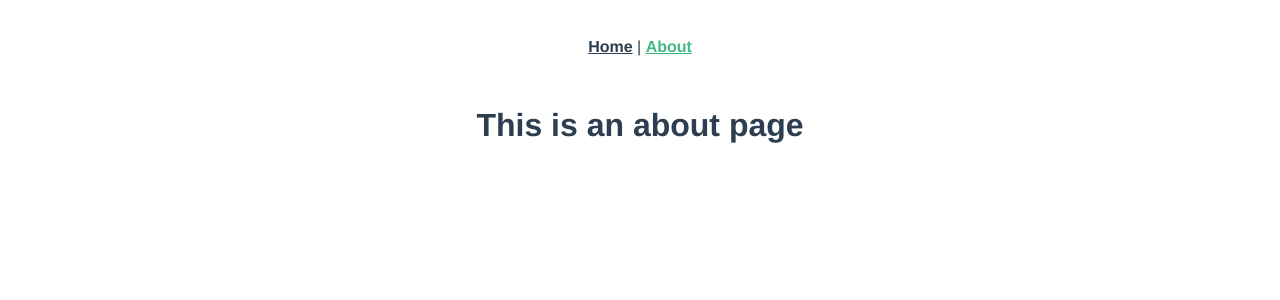
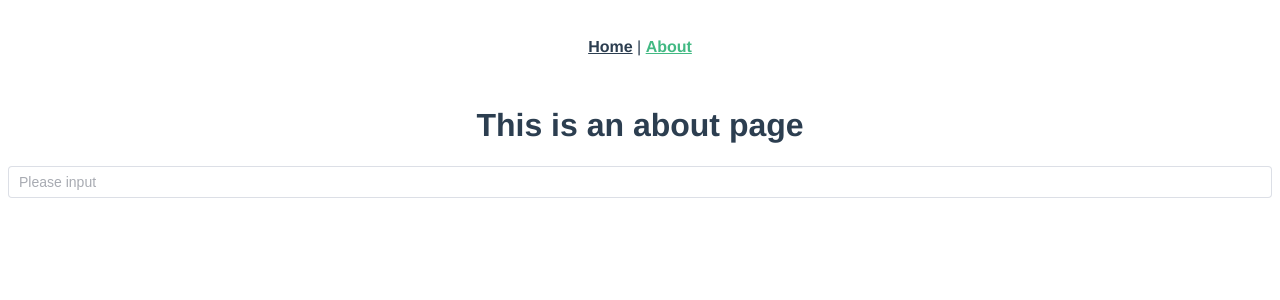
Before and after one commit to nameless-housework/nameless-housework-notification, a Vue app in the folder vue/: page /about in a window 1280 px wide. Shown: the top 300 px of the page. Built offline with nearby package versions, Linux system fonts and the light colour scheme.

Commit message:
:rocket:  add: deploy config for github pages

```diff
--- a/vue/src/views/AboutView.vue
+++ b/vue/src/views/AboutView.vue
@@ -1,5 +1,11 @@
 <template>
   <div class="about">
     <h1>This is an about page</h1>
+    <el-input v-model="input" placeholder="Please input" />
   </div>
 </template>
+
+<script lang="ts" setup>
+import { ref } from 'vue';
+const input = ref('');
+</script>
--- a/vue/vue.config.js
+++ b/vue/vue.config.js
@@ -1,4 +1,7 @@
 const { defineConfig } = require('@vue/cli-service');
 module.exports = defineConfig({
   transpileDependencies: true,
+  publicPath: '/nameless-housework-notification', // github remote repository name
+  assetsDir: 'static',
+  outputDir: './ghpages',
 });
```
